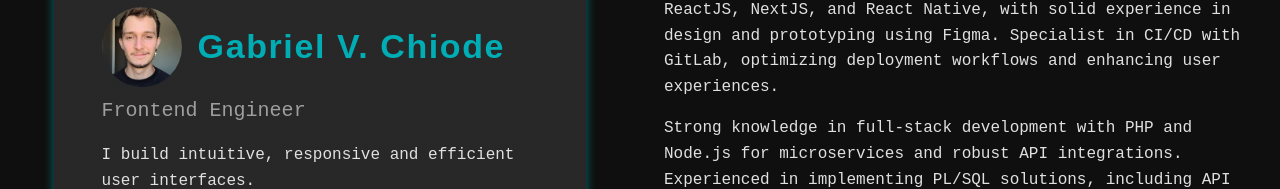
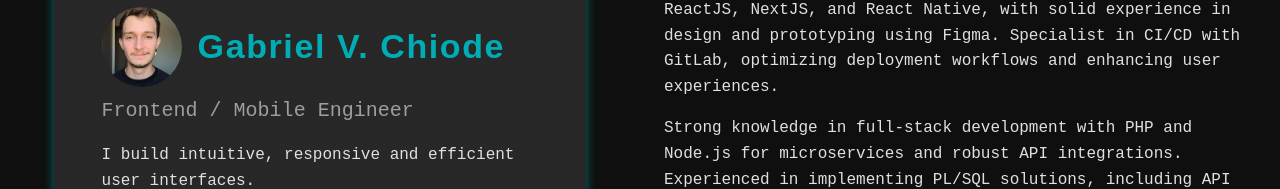
Before and after one commit to BielChiode/portfolio, a React (Create React App) app: page / in a window 1280 px wide. Shown: the part 178-367 px from the top of the page. Built offline with nearby package versions, Linux system fonts and the light colour scheme.

Commit message:
att botao de contato

```diff
--- a/src/components/AsideProfile.jsx
+++ b/src/components/AsideProfile.jsx
@@ -57,7 +57,7 @@ export default function AsideProfile() {
           </Typography>
         </Box>
         <Typography variant="h6" color="secondary.main" gutterBottom>
-          Frontend Engineer
+          Frontend / Mobile Engineer
         </Typography>
         <Typography sx={{ mt: 2, color: "text.primary" }}>
           I build intuitive, responsive and efficient user interfaces.
--- a/src/components/Contato.jsx
+++ b/src/components/Contato.jsx
@@ -13,7 +13,7 @@ export default function Contato() {
       <Button
         variant="contained"
         color="primary"
-        href="mailto:seuemail@email.com"
+        href="mailto:gabrielchioode@gmail.com"
       >
         Contact Me
       </Button>
```
